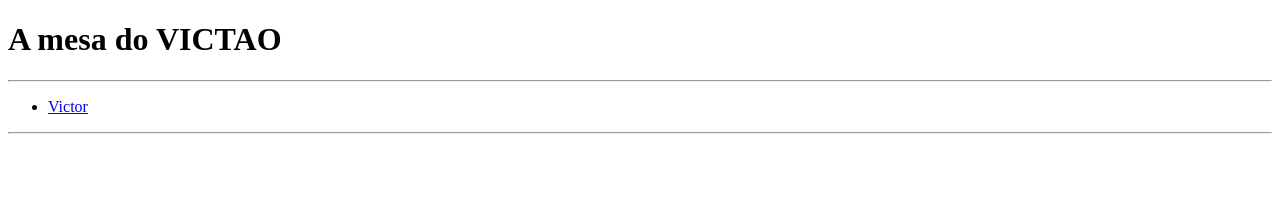
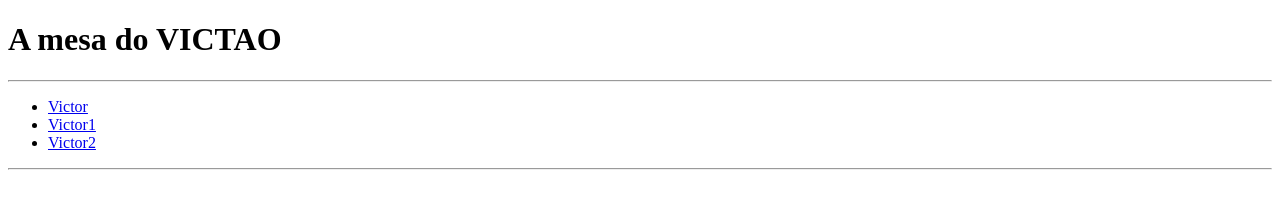
Before and after one commit to Victorminamihara1/TrabalhoRobson12-09, a plain HTML site: page mesa1.html in a window 1280 px wide. Drawn offline with Linux system fonts and the light colour scheme.

Commit message:
add links

```diff
--- a/mesa1.html
+++ b/mesa1.html
@@ -11,6 +11,8 @@
     <hr>
     <ul>
         <li><a href="minamihara.html"> Victor</a></li>
+        <li><a href="minamihara1.html"> Victor1</a></li>
+        <li><a href="minamihara2.html"> Victor2</a></li>
 
     </ul>
     <hr>
```
